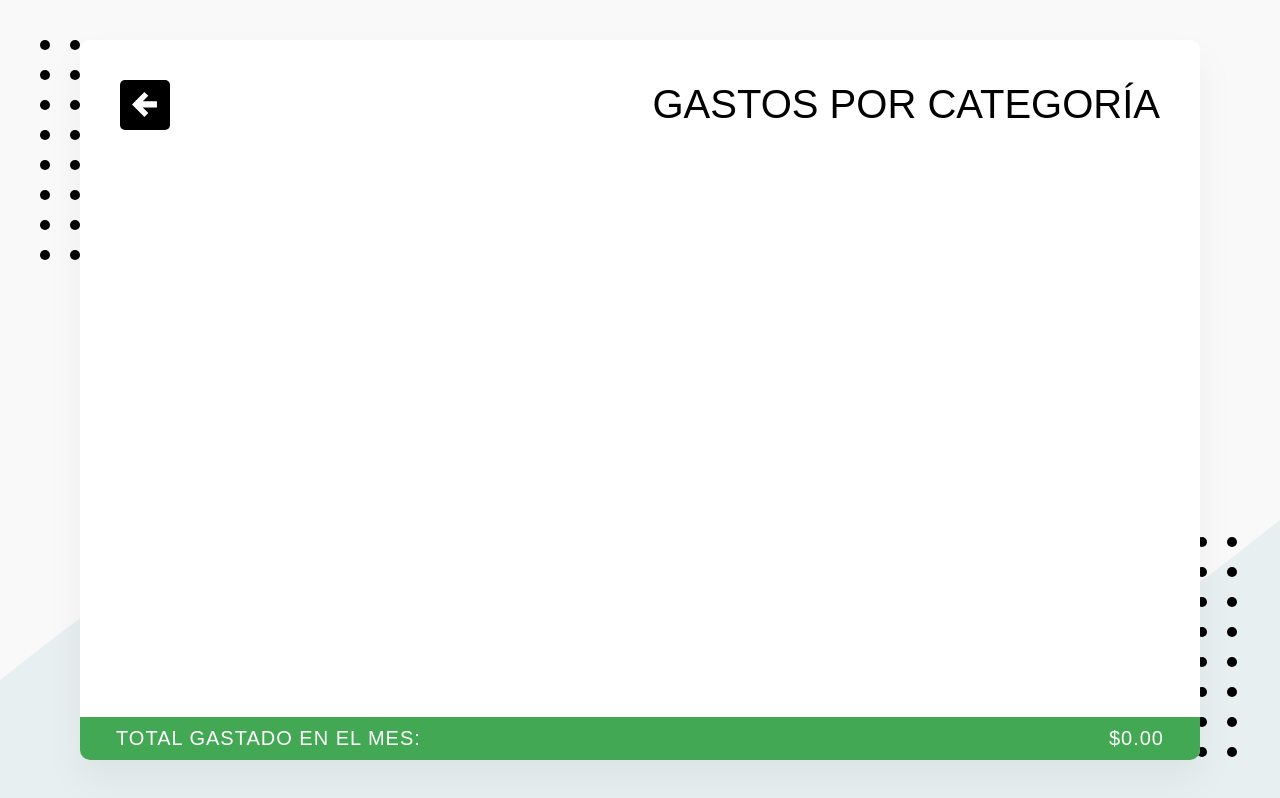
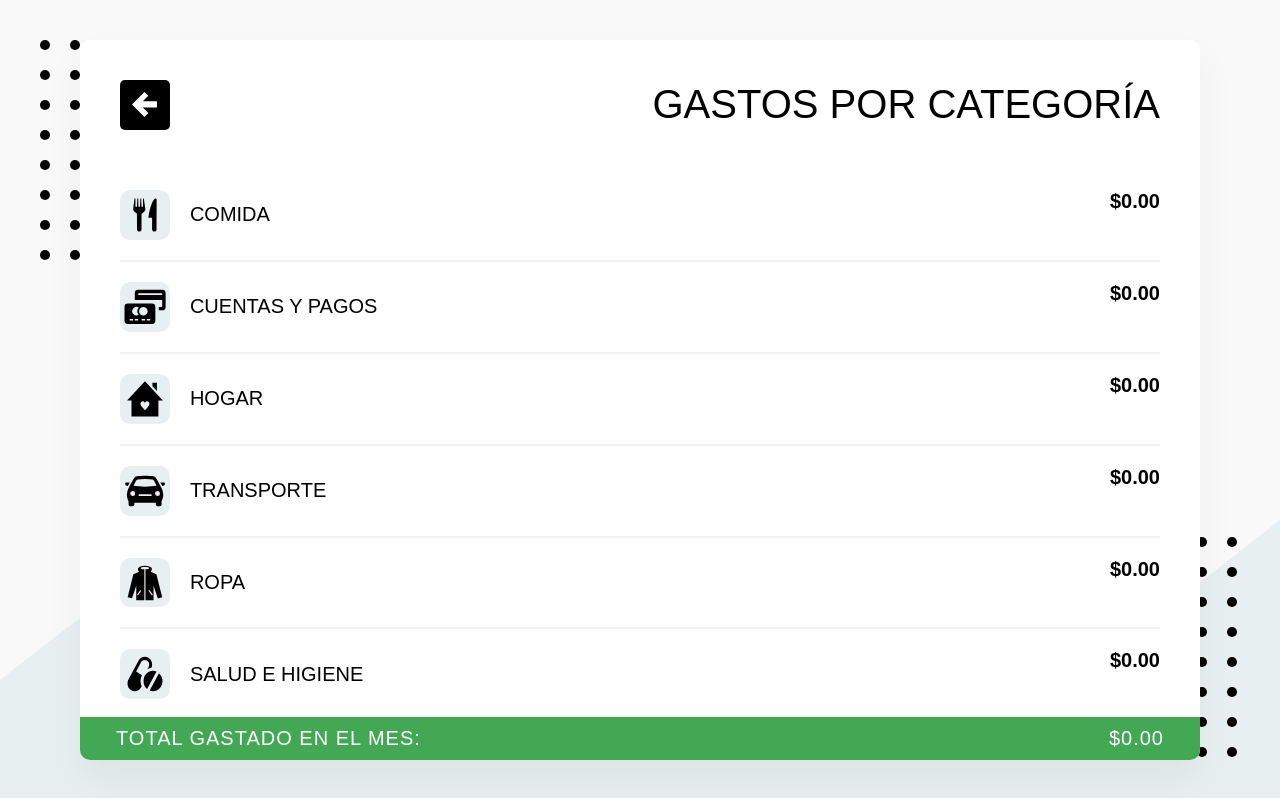
Before and after one commit to mapper895/expenses_list_app, a React (Create React App) app: page /categorias in a window 1280 px wide. Built offline with nearby package versions, Linux system fonts and the light colour scheme; no server answers; the database is empty; sample sign-in values are in the browser's storage; what webfontloader would draw is missing.

Commit message:
33. Category Month Expenses Structure

```diff
--- a/src/components/ExpensesCategory.js
+++ b/src/components/ExpensesCategory.js
@@ -3,8 +3,19 @@ import { Header, Title } from "../elements/Header";
 import { Helmet } from "react-helmet";
 import ReturnBtn from "../elements/ReturnBtn";
 import TotalExpensesBar from "./TotalExpensesBar";
+import useGetCategoryMonthExpenses from "../hooks/useGetCategoryMonthExpenses";
+import {
+  CategoryList,
+  CategoryListElements,
+  Category,
+  Value,
+} from "../elements/ListElements";
+import CategoryIcon from "../elements/CategoryIcon";
+import ConvertToCurrency from "../functions/ConvertToCurrency";
 
 const CategoryExpenses = () => {
+  const categoryExpenses = useGetCategoryMonthExpenses();
+
   return (
     <>
       <Helmet>
@@ -15,6 +26,18 @@ const CategoryExpenses = () => {
         <ReturnBtn />
         <Title>Gastos por Categoría</Title>
       </Header>
+
+      <CategoryList>
+        {categoryExpenses.map((element, index) => (
+          <CategoryListElements key={index}>
+            <Category>
+              <CategoryIcon id={element.categoria} /> {element.categoria}
+            </Category>
+            <Value>{ConvertToCurrency(element.cantidad)}</Value>
+          </CategoryListElements>
+        ))}
+      </CategoryList>
+
       <TotalExpensesBar />
     </>
   );
```
